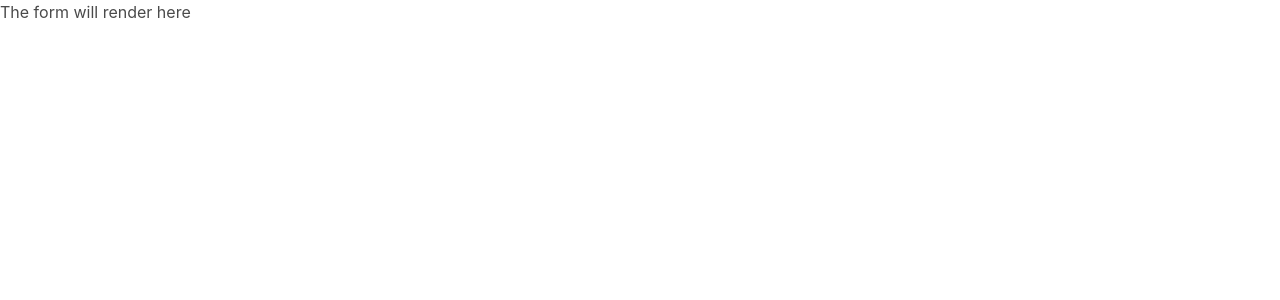
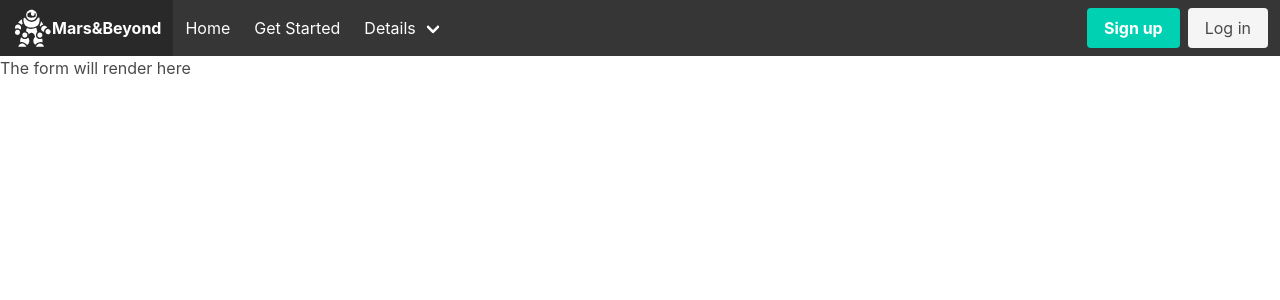
Before and after one commit to edisonabdiel/MultiStep-Form, a React (Create React App) app: page / in a window 1280 px wide. Shown: the top 300 px of the page. Built offline with nearby package versions, Linux system fonts and the light colour scheme.

Commit message:
feat: Add NavBar componet. Add react-icons dep

```diff
--- a/package.json
+++ b/package.json
@@ -10,6 +10,7 @@
     "prop-types": "^15.7.2",
     "react": "^17.0.2",
     "react-dom": "^17.0.2",
+    "react-icons": "^4.2.0",
     "react-scripts": "4.0.3",
     "web-vitals": "^1.0.1"
   },
--- a/src/App.css
+++ b/src/App.css
@@ -1,38 +1,3 @@
-.App {
-  text-align: center;
+* {
+  box-sizing: border-box;
 }
-
-.App-logo {
-  height: 40vmin;
-  pointer-events: none;
-}
-
-@media (prefers-reduced-motion: no-preference) {
-  .App-logo {
-    animation: App-logo-spin infinite 20s linear;
-  }
-}
-
-.App-header {
-  background-color: #282c34;
-  min-height: 100vh;
-  display: flex;
-  flex-direction: column;
-  align-items: center;
-  justify-content: center;
-  font-size: calc(10px + 2vmin);
-  color: white;
-}
-
-.App-link {
-  color: #61dafb;
-}
-
-@keyframes App-logo-spin {
-  from {
-    transform: rotate(0deg);
-  }
-  to {
-    transform: rotate(360deg);
-  }
-}
--- a/src/App.js
+++ b/src/App.js
@@ -1,9 +1,11 @@
 import './App.css';
+import  NavBar  from './components/NavBar';
 
 const App = () => {
   return (
     <>
       <section className="">
+        <NavBar />
         <h1>The form will render here</h1>
       </section>
     </>
--- /dev/null
+++ b/src/components/NavBar.js
@@ -0,0 +1,57 @@
+import React from 'react';
+import { GiSpaceSuit } from 'react-icons/gi';
+
+
+// Custom made navbar component
+
+const NavBar = () => {
+    return (
+        <>
+            <nav className="navbar is-dark" role="navigation" aria-label="main navigation">
+                <div className="navbar-brand">
+                    <a className="navbar-item" href="https://github.com/edisonabdiel"><GiSpaceSuit size="2.5rem" title="mars and beyond logo"/><strong>Mars&Beyond</strong></a>
+                </div>
+                <div className="navbar-menu">
+                    <div className="navbar-start">
+                        <a className="navbar-item" >
+                            Home
+                        </a>
+                        <a className="navbar-item">
+                            Get Started
+                        </a>
+                        <div className="navbar-item has-dropdown is-hoverable">
+                            <a className="navbar-link">
+                                Details
+                            </a>
+                            <div className="navbar-dropdown">
+                                <a className="navbar-item" href="#">
+                                    Our Space Suits
+                                </a>
+                                <a className="navbar-item" href="#">
+                                    Our Space Ships
+                                </a>
+                                <a className="navbar-item" href="#">
+                                    Our Interplanetary Bases
+                                </a>
+                            </div>
+                        </div>
+                    </div>
+                    <div className="navbar-end">
+                        <div className="navbar-item">
+                            <div className="buttons">
+                                <a className="button is-primary">
+                                    <strong>Sign up</strong>
+                                </a>
+                                <a className="button is-light">
+                                    Log in
+                                </a>
+                            </div>
+                        </div>
+                    </div>
+                </div>
+            </nav>
+        </>
+    )
+}
+
+export default NavBar;
```
Also changed, not shown: components/NavBar.js (deleted, +0 -15 lines), src/components/Form.js (added), src/components/Input.js (added), src/components/Preview.js (added), src/components/Select.js (added), src/components/Step.js (added), 1 other file (tests, documents, lock files or other folders).
